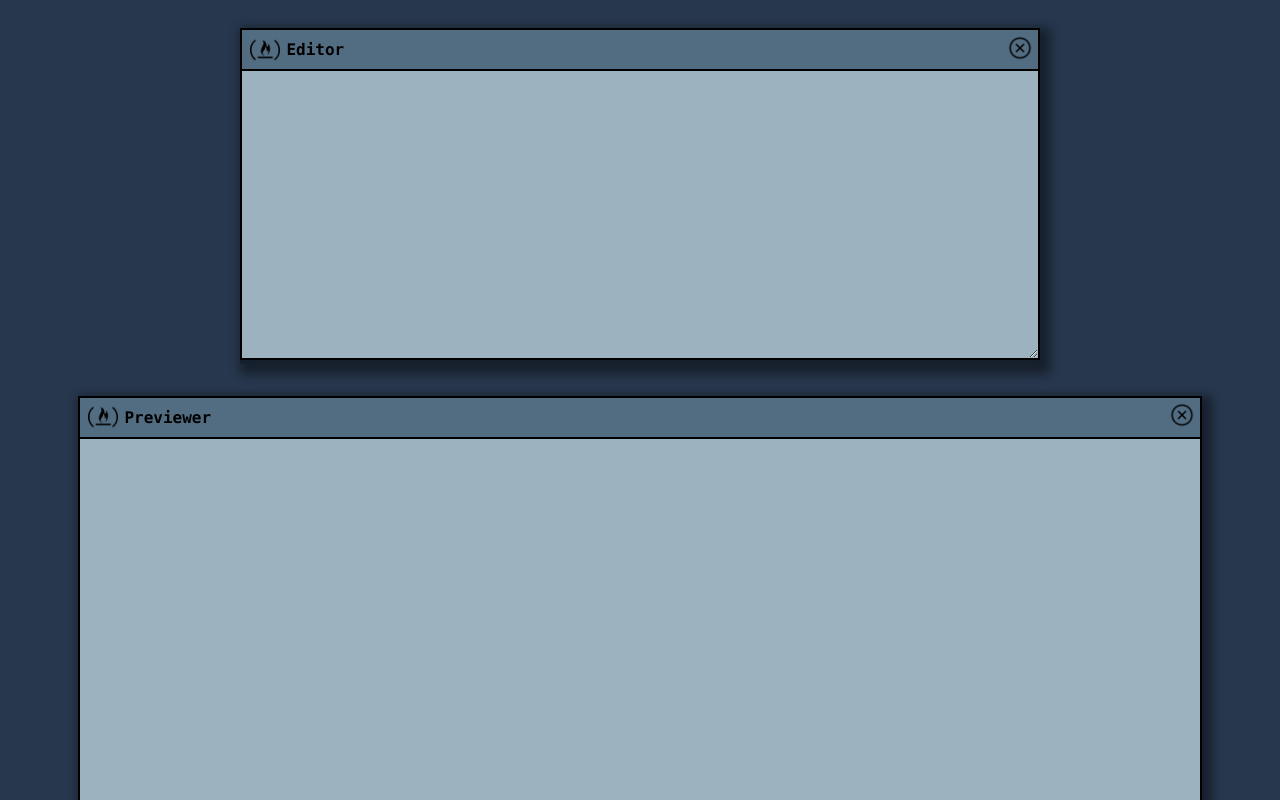
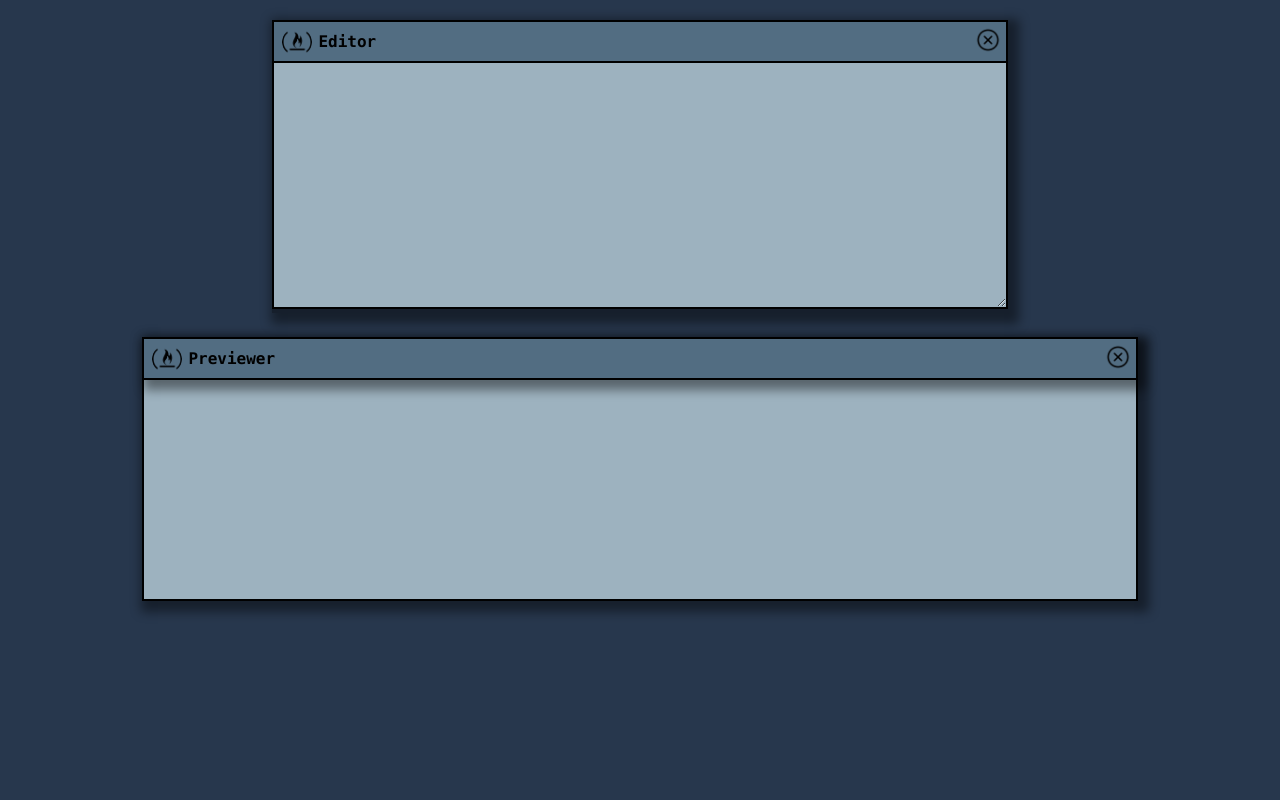
Before and after one commit to hiddenciphers/ReactMarkdownPreviewer, a React (Create React App) app: page / in a window 1280 px wide. Shown: the top 800 px of the page. Built offline with nearby package versions, Linux system fonts and the light colour scheme.

Commit message:
Removed markdown cdn script and installed m marked via npm then added state logic to handle editor input change and preview markdown display

```diff
--- a/package.json
+++ b/package.json
@@ -6,6 +6,7 @@
     "@testing-library/jest-dom": "^5.17.0",
     "@testing-library/react": "^13.4.0",
     "@testing-library/user-event": "^13.5.0",
+    "marked": "^12.0.2",
     "react": "^18.3.1",
     "react-dom": "^18.3.1",
     "react-scripts": "5.0.1",
--- a/public/index.html
+++ b/public/index.html
@@ -39,7 +39,6 @@
       To begin the development, run `npm start` or `yarn start`.
       To create a production bundle, use `npm run build` or `yarn build`.
     -->
-    <script src="https://cdnjs.cloudflare.com/ajax/libs/marked/12.0.2/marked.min.js" integrity="sha512-xeUh+KxNyTufZOje++oQHstlMQ8/rpyzPuM+gjMFYK3z5ILJGE7l2NvYL+XfliKURMpBIKKp1XoPN/qswlSMFA==" crossorigin="anonymous" referrerpolicy="no-referrer"></script>
     <script src="https://cdn.freecodecamp.org/testable-projects-fcc/v1/bundle.js"></script>
   </body>
 </html>
--- a/src/Previewer.css
+++ b/src/Previewer.css
@@ -6,35 +6,45 @@
     justify-content: space-between;
     background-color: #27374D;
     align-items: center;
-    gap: 2em;
+    gap: 1.5em;
     margin: auto;
 }
 
 #editor-container {
-    width: 50em;
+    width: 46em;
     overflow: hidden;
-    box-shadow: 5px 5px 10px 5px #0000006f;
     background-color: #0000006f;
+    box-shadow: 5px 5px 10px 6px #0000006f;
 
 }
 
 #preview-container {
     border: 2px solid black;
-    height: 58em;
-    /* overflow: auto;
-    max-height: 1500px; */
-    width: 70em;
+    max-height: 150em;
+    width: 62em;
+    min-height: 15em;
     background-color: #9DB2BF;
-    box-shadow: 5px 5px 10px 5px #0000006f;
+    box-shadow: 5px 5px 10px 6px #0000006f;
+    padding-bottom: 20px;
+    margin-bottom: 30px;
 }
 
 #preview {
     height: calc(100% - 43.5px);
-    padding: 25px;
+    padding: 10px 0 0 20px;
+    font-family: sans-serif;
+    font-size: 15pt;
+    color: black;
 }
 
 .icons {
     width: 30px;
+    border-radius: 60%;
+}
+
+.icons:hover {
+    width: 33px;
+    background-color: #00000028;
 }
 
 #editor {
@@ -42,8 +52,9 @@
     resize: vertical;
     border: 2px solid black;
     background-color: #9DB2BF;
-    min-height: 20em;
+    min-height: 12em;
     padding: 10px;
+    font-size: 14pt;
 }
 
 #editor-top-bar {
@@ -75,6 +86,7 @@
     align-items: center;
     padding: 3px;
     background-color: #526D82;
+    box-shadow: 5px 5px 10px 5px #0000006f;
 }
 
 .top-bar-icons {
--- a/src/Previewer.js
+++ b/src/Previewer.js
@@ -1,22 +1,45 @@
+import React, { useState } from 'react';
+import { marked } from 'marked';
 import './Previewer.css';
 
 function Previewer() {
+  const [markdown, setMarkdown] = useState('');
+
+  const handleInputChange = (event) => {
+    setMarkdown(event.target.value);
+  };
+
   return (
     <div id='Previewer'>
       <div id='container'>
         <div id='editor-container'>
-            <div id='editor-top-bar'>
-                <div className='top-bar-icons'><img className='icons' src='./flame_icon.png' alt='freeCodeCamp Flame Icon'/>Editor</div>
-                <div><img className='icons' src='./cross.png' alt='Quit Icon'/></div>
+          <div id='editor-top-bar'>
+            <div className='top-bar-icons'>
+              <img className='icons' src='./flame_icon.png' alt='freeCodeCamp Flame Icon' />Editor
             </div>
-            <textarea id='editor'></textarea>
+            <div>
+              <img className='icons' src='./cross.png' alt='Quit Icon' />
+            </div>
+          </div>
+          <textarea
+            id='editor'
+            value={markdown}
+            onChange={handleInputChange}
+          ></textarea>
         </div>
         <div id='preview-container'>
-            <div id='preview-top-bar'>
-                <div className='top-bar-icons'><img className='icons' src='./flame_icon.png' alt='freeCodeCamp Flame Icon'/>Previewer</div>
-                <div><img className='icons' src='./cross.png' alt='Quit Icon'/></div>
+          <div id='preview-top-bar'>
+            <div className='top-bar-icons'>
+              <img className='icons' src='./flame_icon.png' alt='freeCodeCamp Flame Icon' />Previewer
             </div>
-            <div id='preview'></div>
+            <div>
+              <img className='icons' src='./cross.png' alt='Quit Icon' />
+            </div>
+          </div>
+          <div
+            id='preview'
+            dangerouslySetInnerHTML={{ __html: marked(markdown) }}
+          ></div>
         </div>
       </div>
     </div>
--- a/src/index.css
+++ b/src/index.css
@@ -1,16 +1,5 @@
 body {
-  padding: 20px;
+  padding: 12px;
   height: 100vh;
   background-color: #27374D;
-
-  /* font-family: -apple-system, BlinkMacSystemFont, 'Segoe UI', 'Roboto', 'Oxygen',
-    'Ubuntu', 'Cantarell', 'Fira Sans', 'Droid Sans', 'Helvetica Neue',
-    sans-serif;
-  -webkit-font-smoothing: antialiased;
-  -moz-osx-font-smoothing: grayscale; */
 }
-
-/* code {
-  font-family: source-code-pro, Menlo, Monaco, Consolas, 'Courier New',
-    monospace;
-} */
```
Also changed, not shown: 1 other file (tests, documents, lock files or other folders).
